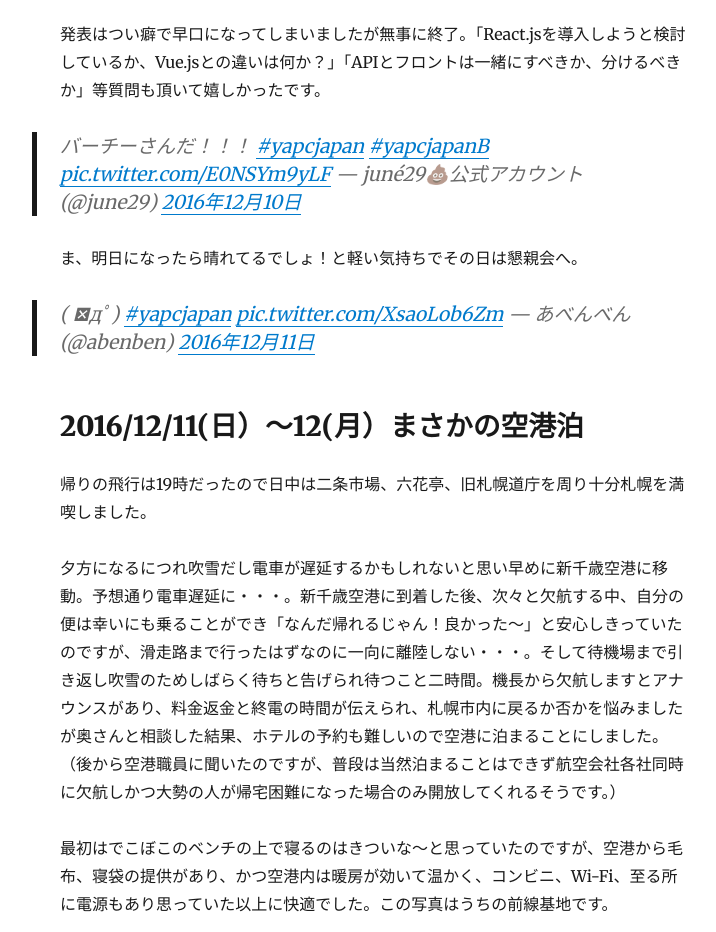
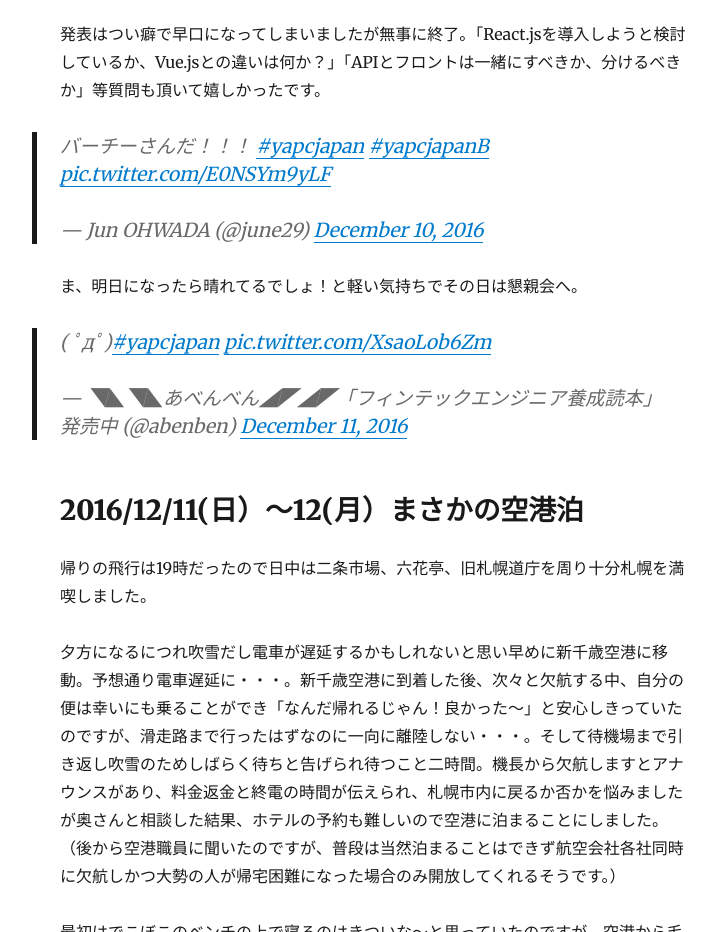
Before and after one commit to hypermkt/blog.hypermkt.jp, a Gatsby site: page /2016/2016-12-15-vue-js-web-application-in-yapc-hokkaido/ in a window 1280 px wide. Shown: the part 4140-5072 px from the top of the page, without its empty margins (265-981 px from the left). Built offline with nearby package versions, Linux system fonts and the light colour scheme; Gatsby itself is replaced by a stand-in of ours; some packages are replaced by stand-ins of ours.

Commit message:
Fix twitter embed

```diff
--- a/content/blog/2016/2016-12-15-vue-js-web-application-in-yapc-hokkaido.md
+++ b/content/blog/2016/2016-12-15-vue-js-web-application-in-yapc-hokkaido.md
@@ -41,23 +41,12 @@ YAPC::Hokkaido2016で「Vue.jsによるWebアプリケーション開発」を
 
 発表はつい癖で早口になってしまいましたが無事に終了。「React.jsを導入しようと検討しているか、Vue.jsとの違いは何か？」「APIとフロントは一緒にすべきか、分けるべきか」等質問も頂いて嬉しかったです。
 
-
-> バーチーさんだ！！！
-[#yapcjapan](https://twitter.com/hashtag/yapcjapan?src=hash)
-[#yapcjapanB](https://twitter.com/hashtag/yapcjapanB?src=hash)
-[pic.twitter.com/E0NSYm9yLF](https://t.co/E0NSYm9yLF)
-— juné29💩公式アカウント (@june29)
-[2016年12月10日](https://twitter.com/june29/status/807467808174940160)
-
+<blockquote class="twitter-tweet"><p lang="ja" dir="ltr">バーチーさんだ！！！ <a href="https://twitter.com/hashtag/yapcjapan?src=hash&amp;ref_src=twsrc%5Etfw">#yapcjapan</a> <a href="https://twitter.com/hashtag/yapcjapanB?src=hash&amp;ref_src=twsrc%5Etfw">#yapcjapanB</a> <a href="https://t.co/E0NSYm9yLF">pic.twitter.com/E0NSYm9yLF</a></p>&mdash; Jun OHWADA (@june29) <a href="https://twitter.com/june29/status/807467808174940160?ref_src=twsrc%5Etfw">December 10, 2016</a></blockquote> <script async src="https://platform.twitter.com/widgets.js" charset="utf-8"></script>
 
 
 ま、明日になったら晴れてるでしょ！と軽い気持ちでその日は懇親会へ。
 
-
-> ( ﾟдﾟ) [#yapcjapan](https://twitter.com/hashtag/yapcjapan?src=hash)
-[pic.twitter.com/XsaoLob6Zm](https://t.co/XsaoLob6Zm)
-— あべんべん (@abenben)
-[2016年12月11日](https://twitter.com/abenben/status/807746789172342784)
+<blockquote class="twitter-tweet"><p lang="ja" dir="ltr">( ﾟдﾟ)<a href="https://twitter.com/hashtag/yapcjapan?src=hash&amp;ref_src=twsrc%5Etfw">#yapcjapan</a> <a href="https://t.co/XsaoLob6Zm">pic.twitter.com/XsaoLob6Zm</a></p>&mdash; ◥◣◥◣あべんべん◢◤◢◤「フィンテックエンジニア養成読本」発売中 (@abenben) <a href="https://twitter.com/abenben/status/807746789172342784?ref_src=twsrc%5Etfw">December 11, 2016</a></blockquote> <script async src="https://platform.twitter.com/widgets.js" charset="utf-8"></script>
 
 ## 2016/12/11(日）〜12(月）まさかの空港泊
 
```
